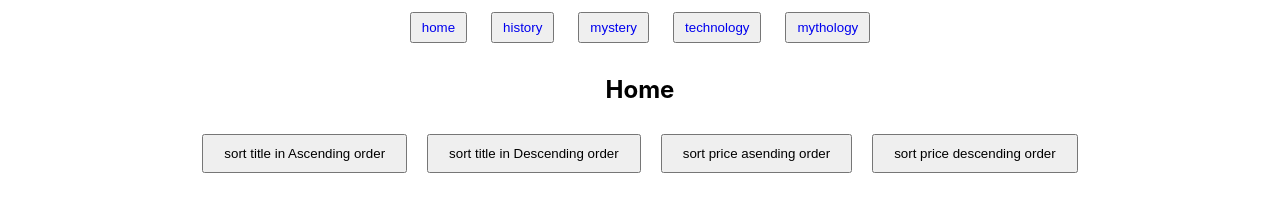
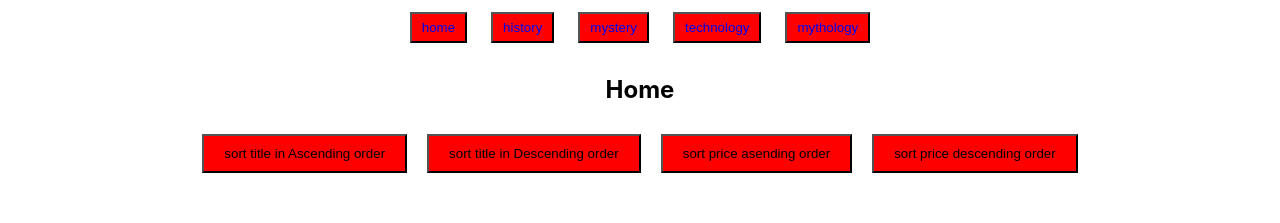
Before and after one commit to monumishra326/unit-5-c3, a React (Create React App) app: page / in a window 1280 px wide. Shown: the top 223 px of the page. Built offline with nearby package versions, Linux system fonts and the light colour scheme; data requests are answered from the project's data file.

Commit message:
Update App.css

```diff
--- a/src/App.css
+++ b/src/App.css
@@ -29,12 +29,14 @@
   margin: 10px;
   padding: 10px 20px;
   cursor: pointer;
+  background-color:red;
 }
 
 .navbar button {
   margin: 12px;
   padding: 6px 10px;
   cursor: pointer;
+  background-color:red;
 }
 
 .title,
```
